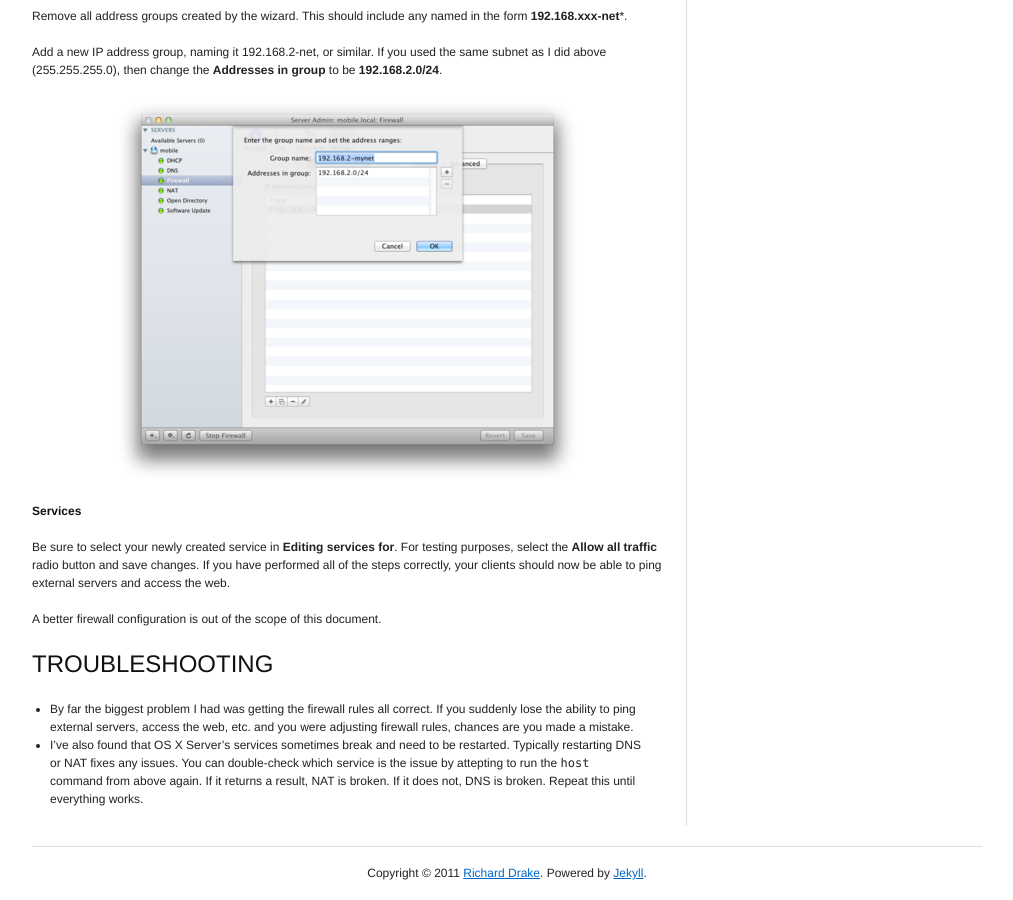
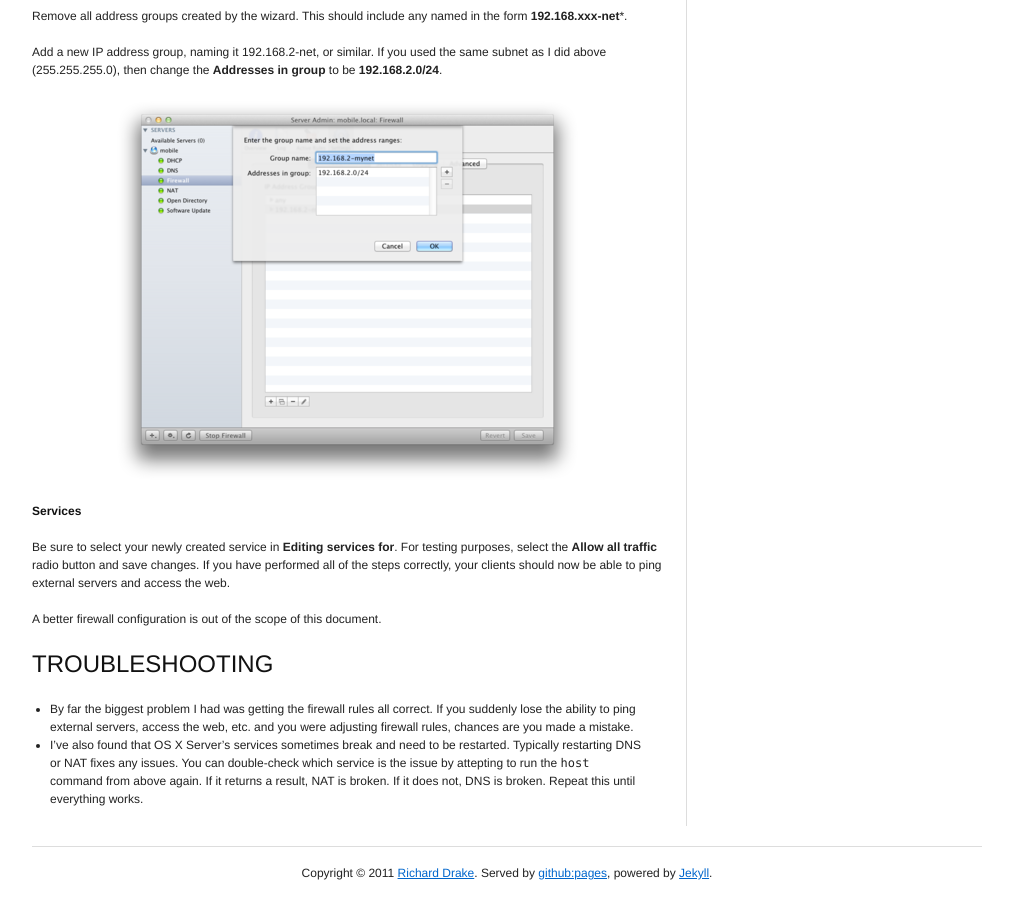
Before and after one commit to rdrake/rdrake.github.com, a Jekyll site: the page built from _posts/2011-09-27-osx-server-nat-gateway-woes.md, in a window 1280 px wide and 900 px high, scrolled down 3516 px. Shown: the whole window, without its empty margins (133-1146 px from the left). Built offline with Jekyll 4.4.1, drawn with Linux system fonts in a browser that asks for light colours.

Commit message:
Changed footer slightly.

```diff
--- a/_layouts/default.html
+++ b/_layouts/default.html
@@ -58,7 +58,7 @@
 			</section>
 			<footer class="span-24">
 				<hr />
-				<p>Copyright &copy; 2011 <a href="mailto:rdrake@rdrake.org">Richard Drake</a>.  Powered by <a href="https://github.com/mojombo/jekyll/">Jekyll</a>.</p>
+				<p>Copyright &copy; 2011 <a href="mailto:rdrake@rdrake.org">Richard Drake</a>.  Served by <a href="http://pages.github.com/">github:pages</a>, powered by <a href="https://github.com/mojombo/jekyll/">Jekyll</a>.</p>
 			</footer>
 		</div>
 
```
